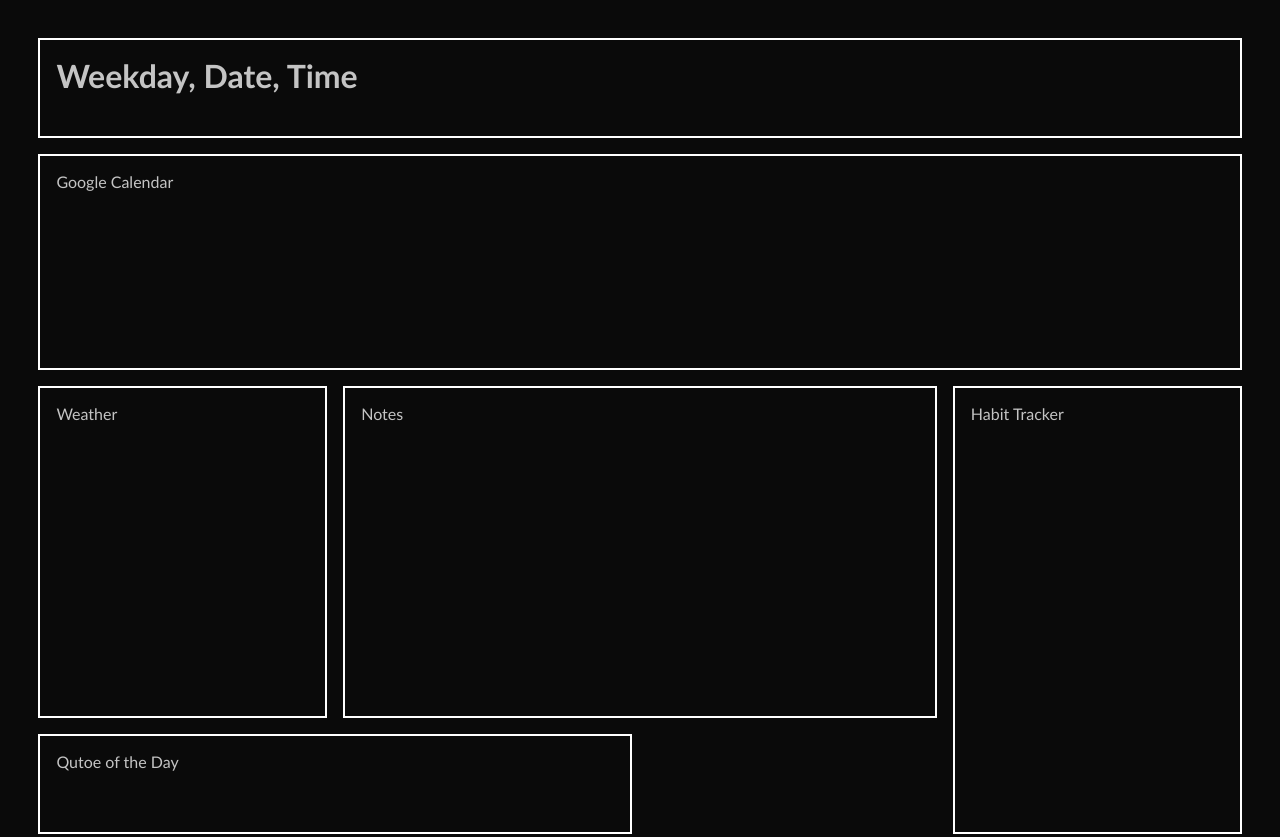
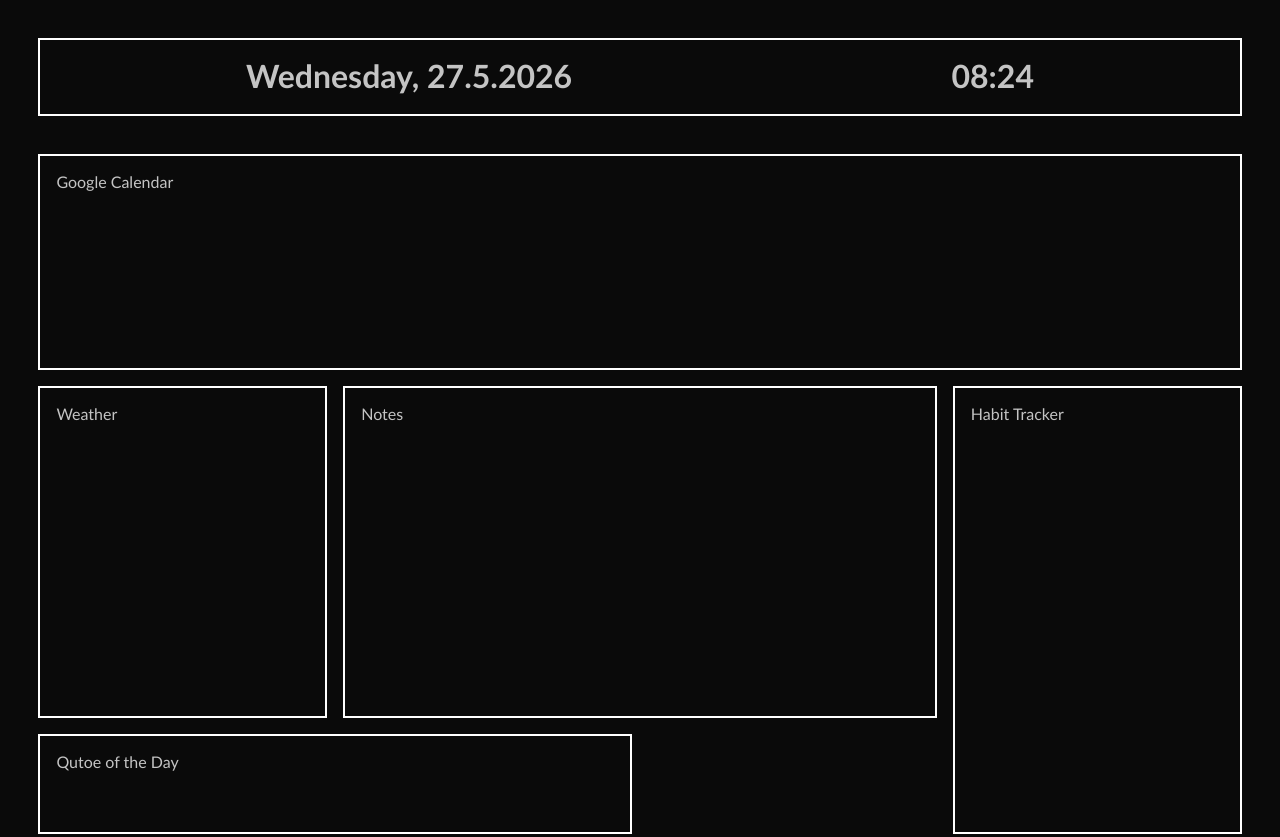
Before and after one commit to Yooli8537/Personal-Dashboard, a website built with Vite: page index.html in a window 1280 px wide. Shown: the top 837 px of the page. Built offline with nearby package versions, Linux system fonts and the light colour scheme.

Commit message:
Added date & time to titlebox

```diff
--- a/css/grid.css
+++ b/css/grid.css
@@ -43,6 +43,11 @@
   grid-row: span 4;
 }
 
-#title {
-  grid-row: span;
+#widget-title {
+  min-width: unset;
+  width: auto;
+  align-self: start;
+  display: flex;
+  justify-content: space-around;
+  align-items: center;
 }
--- a/index.html
+++ b/index.html
@@ -13,7 +13,8 @@
 <body>
     <div class="grid">
         <div id="widget-title" class="widget full-width">
-            <h1>Weekday, Date, Time</h1>
+            <h1 id="dateView"></h1>
+            <h1 id="timeView"></h1>
         </div>
         <div class="widget full-width short">Google Calendar</div>
         <div class="widget small tall">Weather</div>
--- a/js/main.js
+++ b/js/main.js
@@ -1,8 +1,10 @@
 // Selecting Widgets
 const title = document.querySelector("#widget-title");
 
-// Getting Time
-setInterval(() => {
+function applyTitleTime() {
+  const dateView = document.querySelector("#dateView");
+  const timeView = document.querySelector("#timeView");
+
   const now = new Date();
 
   const weekday = now.toLocaleDateString("en-CA", { weekday: "long" });
@@ -15,4 +17,14 @@ setInterval(() => {
     hour: "2-digit",
     minute: "2-digit",
   });
-}, 10000);
+
+  // Applying Values
+  dateView.textContent = `${weekday}, ${date}`;
+  timeView.textContent = time;
+
+  console.log("Updated Time");
+}
+
+// Title
+applyTitleTime();
+setInterval(applyTitleTime, 1000);
```
